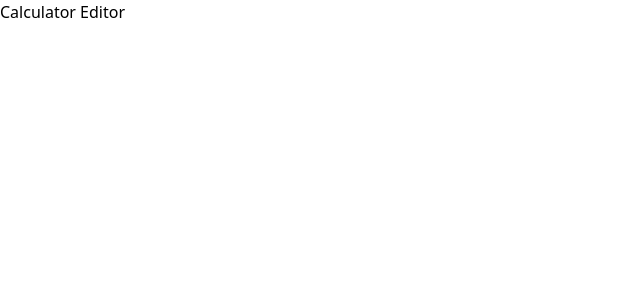
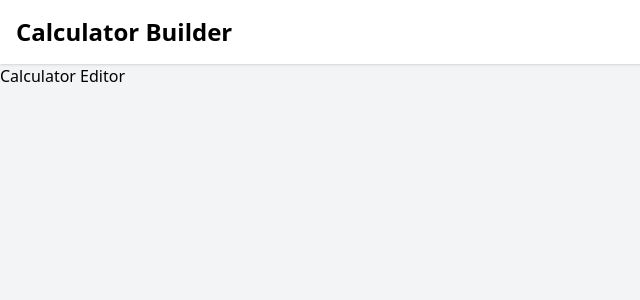
Before and after one commit to i-shant/calculator-builder, a React (Vite) app: page /edit in a window 1280 px wide. Shown: the top 300 px of the page, without its empty margins (0-640 px from the left). Built offline with nearby package versions, Linux system fonts and the light colour scheme.

Commit message:
add basic layout with header

```diff
--- a/src/App.tsx
+++ b/src/App.tsx
@@ -1,11 +1,14 @@
 import { BrowserRouter, Route, Routes } from "react-router";
+import Layout from "./components/Layout";
 
 export default function App() {
   return (
     <BrowserRouter>
       <Routes>
-        <Route path="/" element={<>Calculator View</>} />
-        <Route path="/edit" element={<>Calculator Editor</>} />
+        <Route element={<Layout />}>
+          <Route path="/" element={<>Calculator View</>} />
+          <Route path="/edit" element={<>Calculator Editor</>} />
+        </Route>
       </Routes>
     </BrowserRouter>
   );
--- /dev/null
+++ b/src/components/Header.tsx
@@ -0,0 +1,15 @@
+import { Link } from "react-router";
+
+export default function Header() {
+  return (
+    <header className="bg-white shadow">
+      <div className="container mx-auto p-4">
+        <div className="flex items-center justify-between">
+          <div className="text-xl font-semibold sm:text-2xl">
+            <Link to="/">Calculator Builder</Link>
+          </div>
+        </div>
+      </div>
+    </header>
+  );
+}
--- /dev/null
+++ b/src/components/Layout.tsx
@@ -0,0 +1,11 @@
+import { Outlet } from "react-router";
+import Header from "./Header";
+
+export default function Layout() {
+  return (
+    <div className="min-h-screen bg-gray-100">
+      <Header />
+      <main>{<Outlet />}</main>
+    </div>
+  );
+}
```
